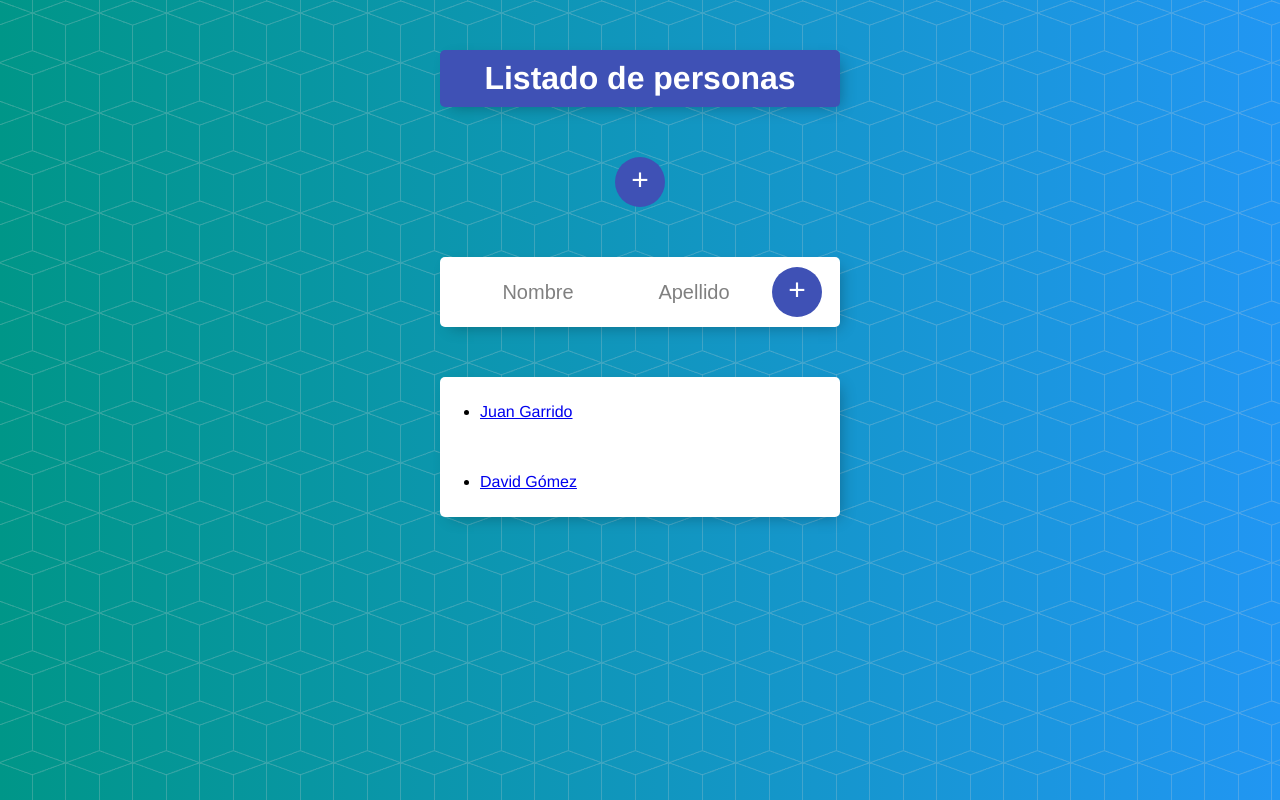
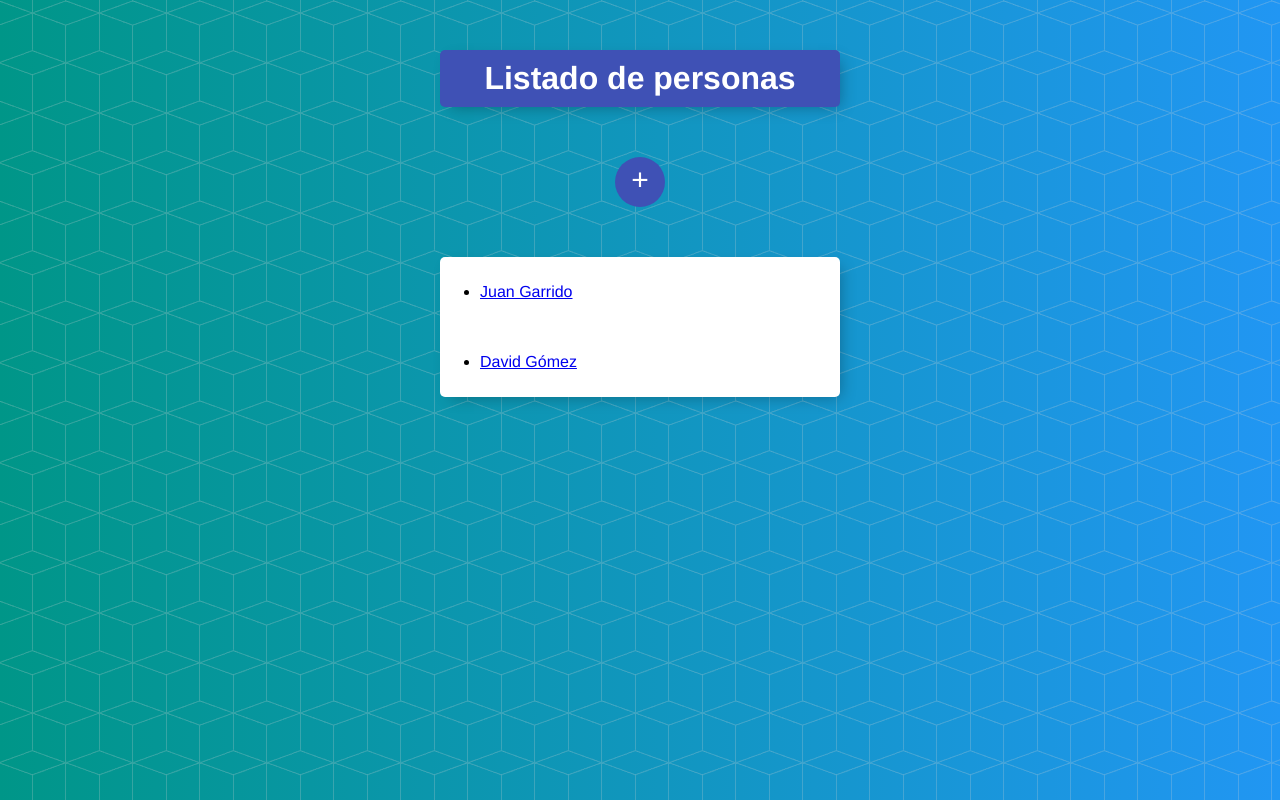
Before and after one commit to juangj-opg/tutorial-angular-listado-personas, an Angular app: page / in a window 1280 px wide. Shown: the top 800 px of the page. Built offline with nearby package versions, Linux system fonts and the light colour scheme.

Commit message:
Tutorial Angular - S8 68 - Enrutamiento de hijos

```diff
--- a/src/app/personas/personas.component.html
+++ b/src/app/personas/personas.component.html
@@ -1,10 +1,6 @@
 <div style="text-align: center">
     <button style="cursor:pointer" (click)="agregar()">+</button>
 </div>
-
-
-    <app-formulario></app-formulario>
-
 
 <div class="box">
     <app-persona
@@ -14,3 +10,5 @@
     >
     </app-persona>
   </div>
+
+<router-outlet></router-outlet>
```
Also changed, not shown: src/app/app-routing/app-routing.module.ts (+4 -3 lines).
